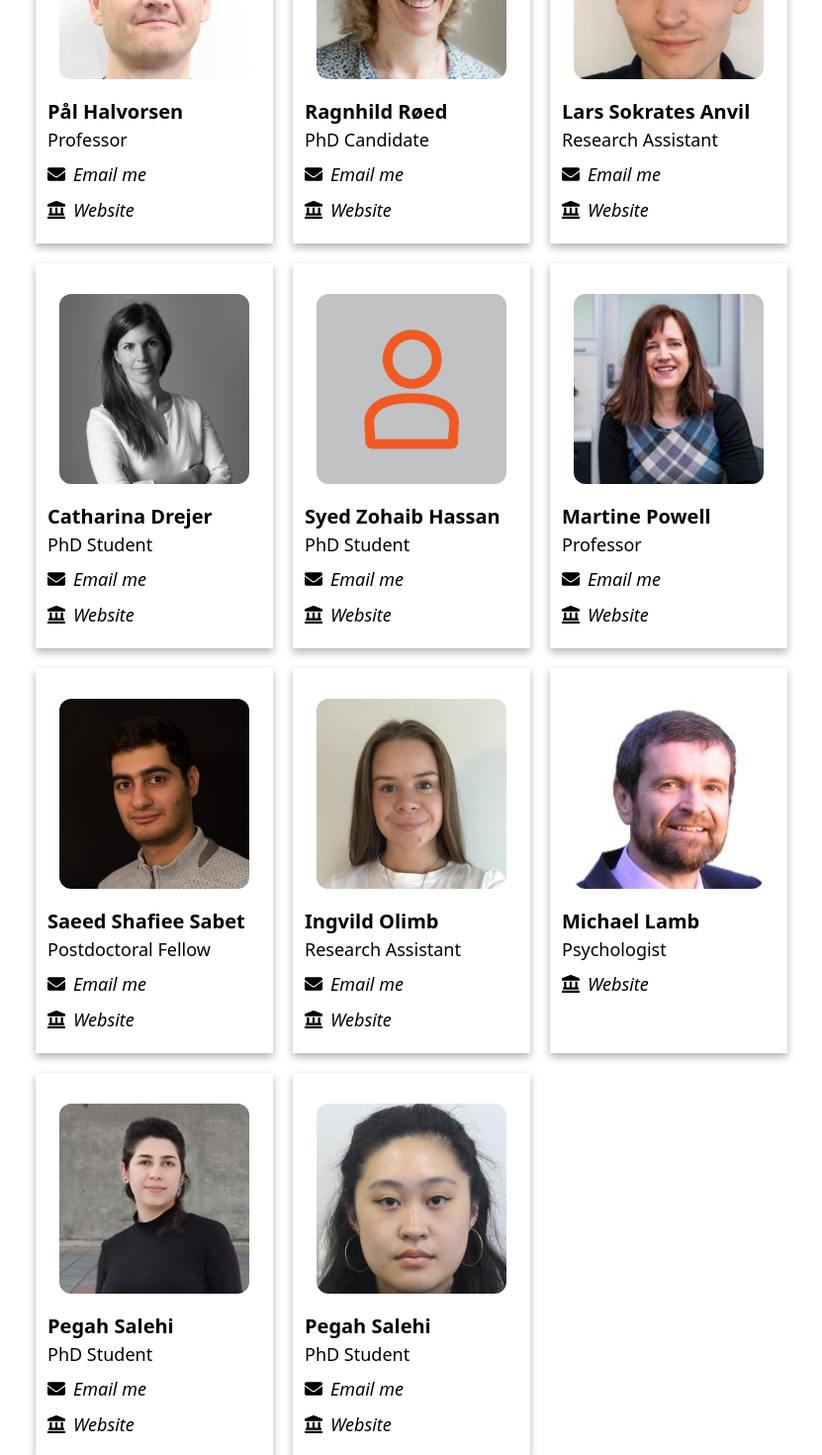
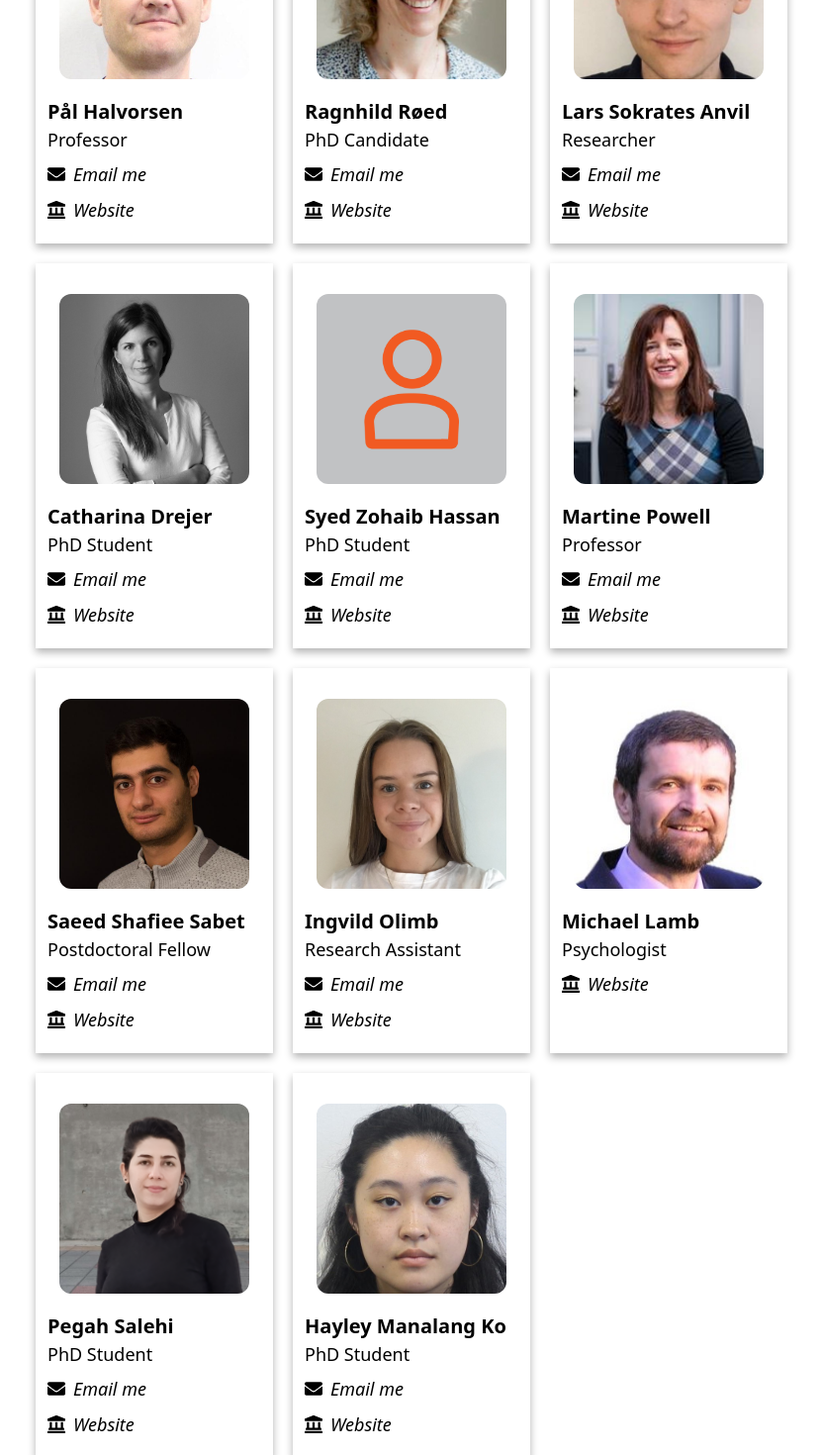
Before and after one commit to simula/ilma.ai, a Next.js app: page /team in a window 1280 px wide. Shown: the part 640-2110 px from the top of the page at 99% size, without its empty margins (224-1055 px from the left). Built offline with nearby package versions, Linux system fonts and the light colour scheme.

Commit message:
Update team.js
Corrected Hayley name & Lars title.

```diff
--- a/src/pages/team.js
+++ b/src/pages/team.js
@@ -198,7 +198,7 @@ export default function Team() {
                             <h3 className="text-xl font-bold">
                                 Lars Sokrates Anvil
                             </h3>
-                            <h4>Research Assistant</h4>
+                            <h4>Researcher</h4>
                         </div>
                         <address>
                             <div className="my-2 flex w-full items-center">
@@ -473,7 +473,7 @@ export default function Team() {
                     </div>
                     <div>
                         <div className="h-[55px]">
-                            <h3 className="text-xl font-bold">Pegah Salehi</h3>
+                            <h3 className="text-xl font-bold">Hayley Manalang Ko</h3>
                             <h4>PhD Student</h4>
                         </div>
                         <address>
```
